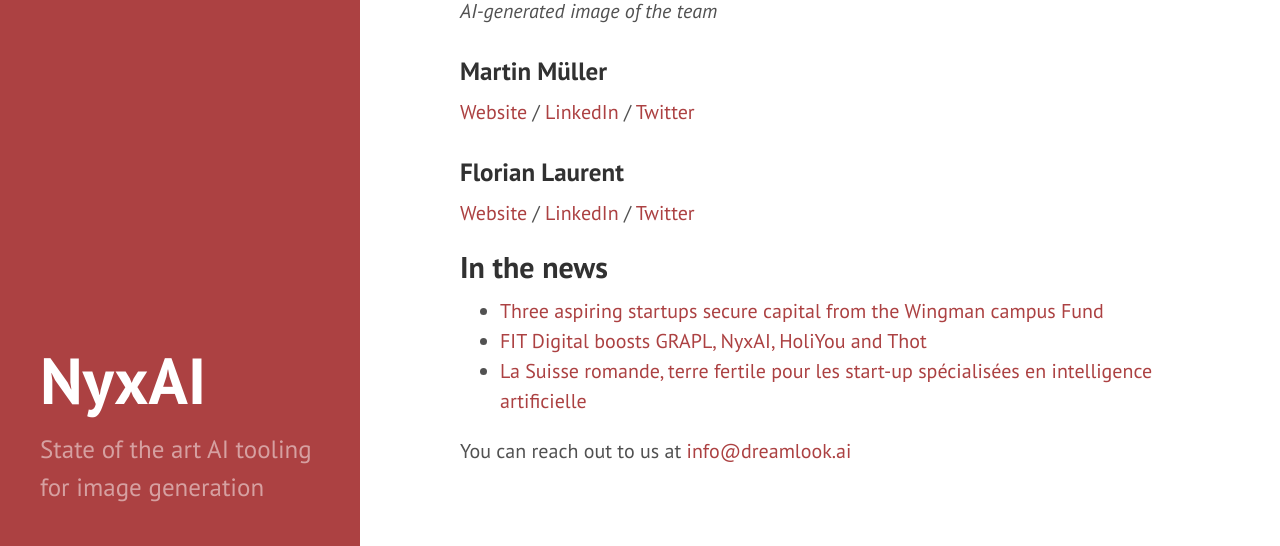
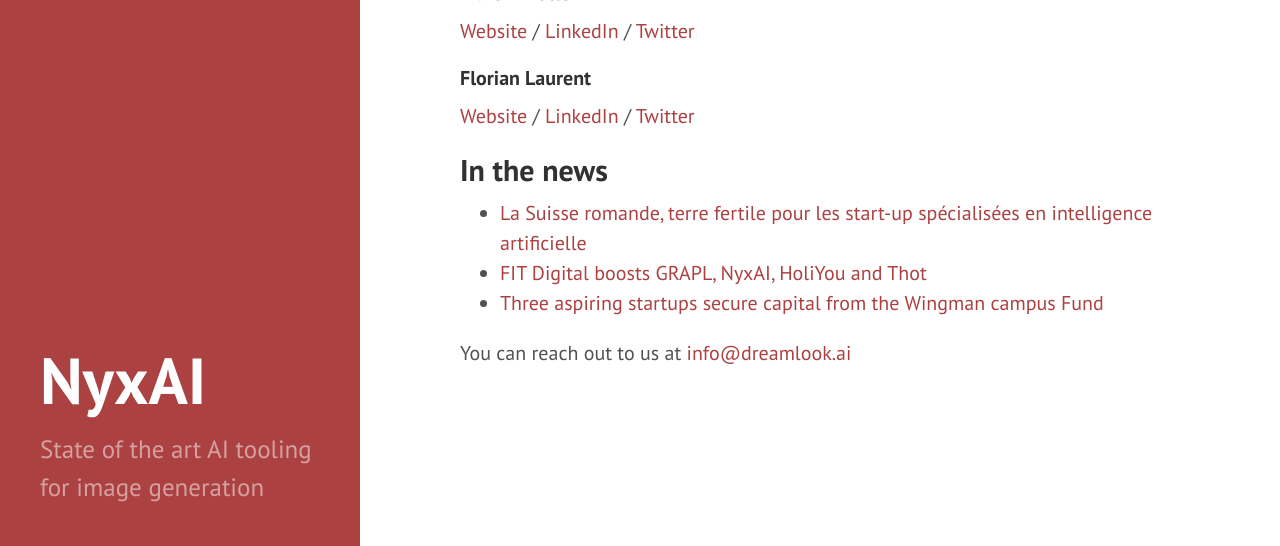
Before and after one commit to nyx-ai/nyx-ai.github.io, a Jekyll site: the page built from index.md, in a window 1280 px wide and 900 px high, scrolled down 2436 px, cut to the strip 354-900 px from the top of the window. Built offline with Jekyll 4.4.1, drawn with Linux system fonts in a browser that asks for light colours; Markdown is read by kramdown in place of the engine named in the settings.

Commit message:
UI tweaks

```diff
--- a/index.md
+++ b/index.md
@@ -9,7 +9,7 @@ title: NyxAI
 
 ## Our Products
 
-### dreamlook.ai
+#### dreamlook.ai
 
 *Finetune Stable Diffusion in Minutes*
 
@@ -17,7 +17,7 @@ With dreamlook.ai, we aimed to revolutionize how quickly and efficiently Stable
 
 [https://dreamlook.ai](https://dreamlook.ai)
 
-### diffusion.gg
+#### diffusion.gg
 
 *Create Beautiful Art from Text*
 
@@ -25,7 +25,7 @@ With diffusion.gg, we're all about turning text into awesome memes using Discord
 
 [https://diffusion.gg](https://diffusion.gg)
 
-### Nyx.gallery
+#### Nyx.gallery
 
 *AI-generated Photorealistic Image Gallery*
 
@@ -35,7 +35,7 @@ Nyx.gallery is our cool new venture into the world of AI-generated imagery. We'r
 
 ## Research
 
-### "This Food Does Not Exist"
+#### "This Food Does Not Exist"
 
 *Training StyleGAN2 on TPUs in JAX*
 
@@ -50,21 +50,18 @@ Nyx.gallery is our cool new venture into the world of AI-generated imagery. We'r
 
 *AI-generated image of the team*
 
-### Martin Müller
+#### Martin Müller
 
 [Website](https://masterscrat.github.io) / [LinkedIn](https://www.linkedin.com/in/florianlaurent/) / [Twitter](https://twitter.com/marmuel_)
 
-### Florian Laurent
+#### Florian Laurent
 
 [Website](https://www.martinmuller.me/) / [LinkedIn](https://www.linkedin.com/in/martin-m%C3%BCller-053184125/) / [Twitter](https://twitter.com/marmuel_)
 
 ## In the news
 
-- [Three aspiring startups secure capital from the Wingman campus Fund
-  ](https://www.startupticker.ch/en/news/three-aspiring-startups-secure-capital-from-the-wingman-campus-fund)
-- [FIT Digital boosts GRAPL, NyxAI, HoliYou and Thot
-  ](https://www.startupticker.ch/en/news/fit-digital-funding-for-grapl-nyxai-holiyou-and-thot)
-- [La Suisse romande, terre fertile pour les start-up spécialisées en intelligence artificielle
-  ](https://www.letemps.ch/economie/cyber/suisse-romande-terre-fertile-startup-specialisees-intelligence-artificielle)
+- [La Suisse romande, terre fertile pour les start-up spécialisées en intelligence artificielle](https://www.letemps.ch/economie/cyber/suisse-romande-terre-fertile-startup-specialisees-intelligence-artificielle)
+- [FIT Digital boosts GRAPL, NyxAI, HoliYou and Thot](https://www.startupticker.ch/en/news/fit-digital-funding-for-grapl-nyxai-holiyou-and-thot)
+- [Three aspiring startups secure capital from the Wingman campus Fund](https://www.startupticker.ch/en/news/three-aspiring-startups-secure-capital-from-the-wingman-campus-fund)
 
 You can reach out to us at [info@dreamlook.ai](mailto:info@dreamlook.ai)
```
